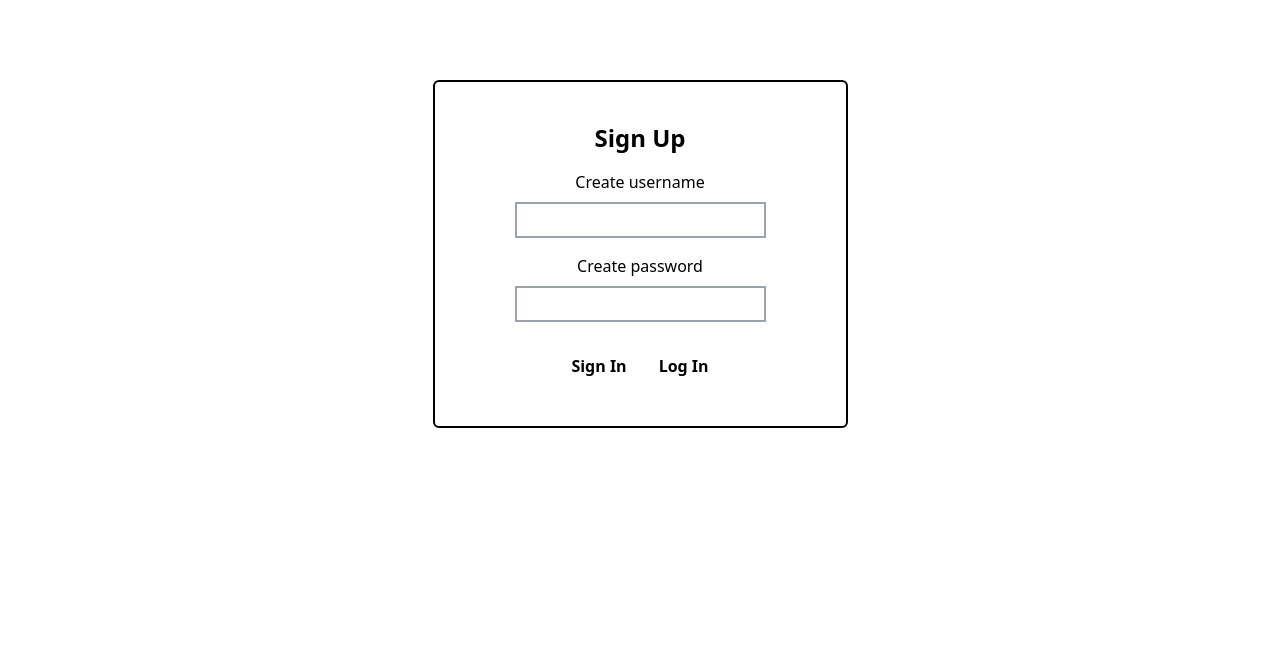
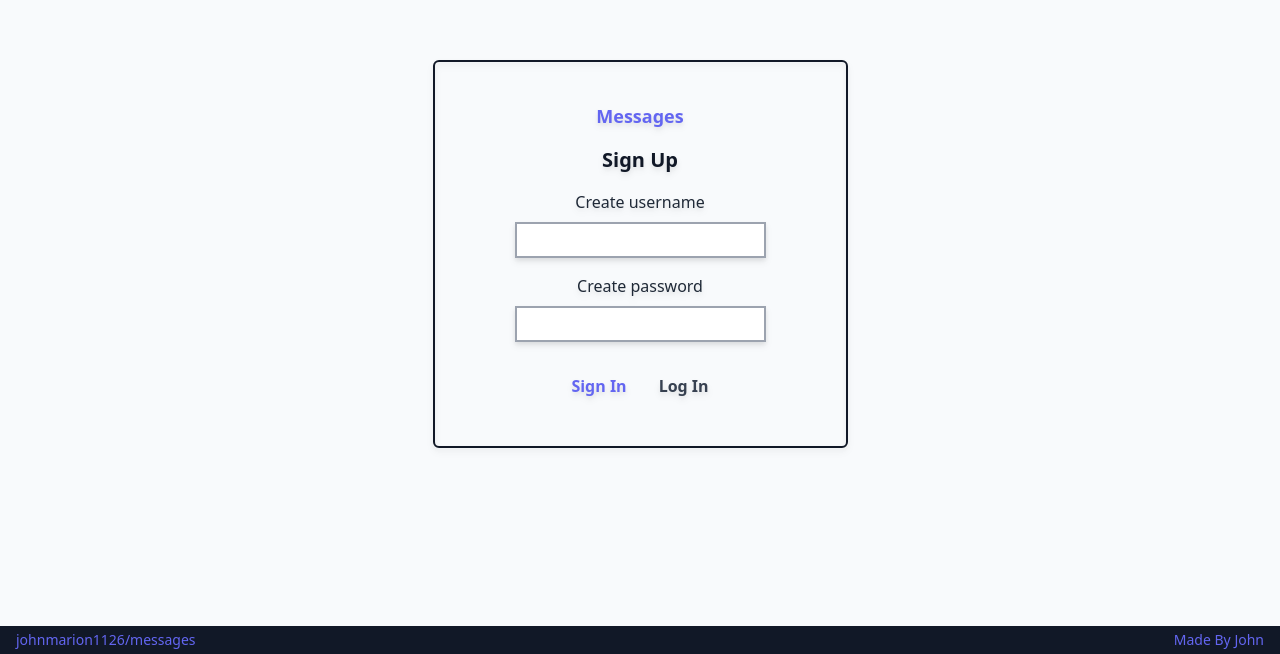
Before and after one commit to johnmarion1126/auth, a React (Create React App) app in the folder frontend/: page / in a window 1280 px wide. Shown: the part 146-800 px from the top of the page. Built offline with nearby package versions, Linux system fonts and the light colour scheme.

Commit message:
Add more styling and add a nav

```diff
--- a/frontend/src/App.js
+++ b/frontend/src/App.js
@@ -3,8 +3,14 @@ import React from 'react';
 import UserForm from './components/Forms/UserForm/UserForm';
 
 const App = () => (
-  <div className="w-screen h-screen flex flex-col justify-center text-center items-center">
+  <div className="w-screen h-screen flex flex-col justify-center text-center items-center m-0 p-0 bg-slate-50">
     <UserForm />
+    <nav className="absolute p-1 px-4 bottom-0 w-screen bg-gray-900 text-indigo-500 text-sm flex justify-between">
+      <a href="https://github.com/johnmarion1126/authentication" className="hover:opacity-70">
+        johnmarion1126/messages
+      </a>
+      <a href="https://github.com/johnmarion1126" className="hover:opacity-70">Made By John</a>
+    </nav>
   </div>
 
 );
--- a/frontend/src/components/Forms/UserForm/LogInForm.js
+++ b/frontend/src/components/Forms/UserForm/LogInForm.js
@@ -2,21 +2,21 @@ import React from 'react';
 
 const LogInForm = ({ username, password }) => (
   <div>
-    <h1 className="text-2xl font-bold">Log In</h1>
+    <h1 className="text-xl font-bold text-gray-900">Log In</h1>
     <form>
-      <div className="m-2 mt-4">Username</div>
+      <div className="m-2 mt-4 text-gray-800">Username</div>
       <input
         type={username.type}
         value={username.value}
         onChange={username.onChange}
-        className="border-solid border-gray-400 border-2 p-1 px-2"
+        className="border-solid border-gray-400 border-2 p-1 px-2 focus:border-gray-900"
       />
-      <div className="m-2 mt-4">Password</div>
+      <div className="m-2 mt-4 text-gray-800">Password</div>
       <input
         type={password.type}
         value={password.value}
         onChange={password.onChange}
-        className="border-solid border-gray-400 border-2 p-1 px-2"
+        className="border-solid border-gray-400 border-2 p-1 px-2 focus:border-gray-900"
       />
     </form>
   </div>
--- a/frontend/src/components/Forms/UserForm/SignUp.js
+++ b/frontend/src/components/Forms/UserForm/SignUp.js
@@ -2,16 +2,16 @@ import React from 'react';
 
 const SignUpForm = ({ username, password }) => (
   <div>
-    <h1 className="text-2xl font-bold">Sign Up</h1>
+    <h1 className="text-xl font-bold text-gray-900">Sign Up</h1>
     <form>
-      <div className="m-2 mt-4">Create username</div>
+      <div className="m-2 mt-4 text-gray-800 focus:border-gray-900">Create username</div>
       <input
         type={username.type}
         value={username.value}
         onChange={username.onChange}
         className="border-solid border-gray-400 border-2 p-1 px-2"
       />
-      <div className="m-2 mt-4">Create password</div>
+      <div className="m-2 mt-4 text-gray-800 focus:border-gray-900">Create password</div>
       <input
         type={password.type}
         value={password.value}
--- a/frontend/src/components/Forms/UserForm/UserForm.js
+++ b/frontend/src/components/Forms/UserForm/UserForm.js
@@ -10,15 +10,16 @@ const UserForm = () => {
   const [isNewUser, setIsNewUser] = useState('SignUp');
 
   return (
-    <div className="border-2 border-solid border-black py-10 px-20 rounded-md">
+    <div className="border-2 border-solid border-gray-900 py-10 px-20 rounded-md filter drop-shadow-md">
+      <h1 className="text-lg mb-4 text-indigo-500 font-bold">Messages</h1>
       {
         isNewUser === 'LogIn'
           ? <LogInForm username={username} password={password} />
           : <SignUpForm username={username} password={password} />
       }
       <div className="mt-6">
-        <button className="m-2  mx-4 font-semibold hover:opacity-70" type="button" onClick={() => { setIsNewUser('SignUp'); }}>Sign In</button>
-        <button className="m-2 mx-4 font-semibold hover:opacity-70" type="button" onClick={() => { setIsNewUser('LogIn'); }}>Log In</button>
+        <button className={isNewUser === 'SignUp' ? 'm-2  mx-4 font-semibold hover:opacity-70 text-indigo-500' : 'm-2 mx-4 font-semibold hover:opacity-70 text-gray-700'} type="button" onClick={() => { setIsNewUser('SignUp'); }}>Sign In</button>
+        <button className={isNewUser === 'LogIn' ? 'm-2 mx-4 font-semibold hover:opacity-70 text-indigo-500' : 'm-2 mx-4 font-semibold hover:opacity-70 text-gray-700'} type="button" onClick={() => { setIsNewUser('LogIn'); }}>Log In</button>
       </div>
     </div>
   );
```
